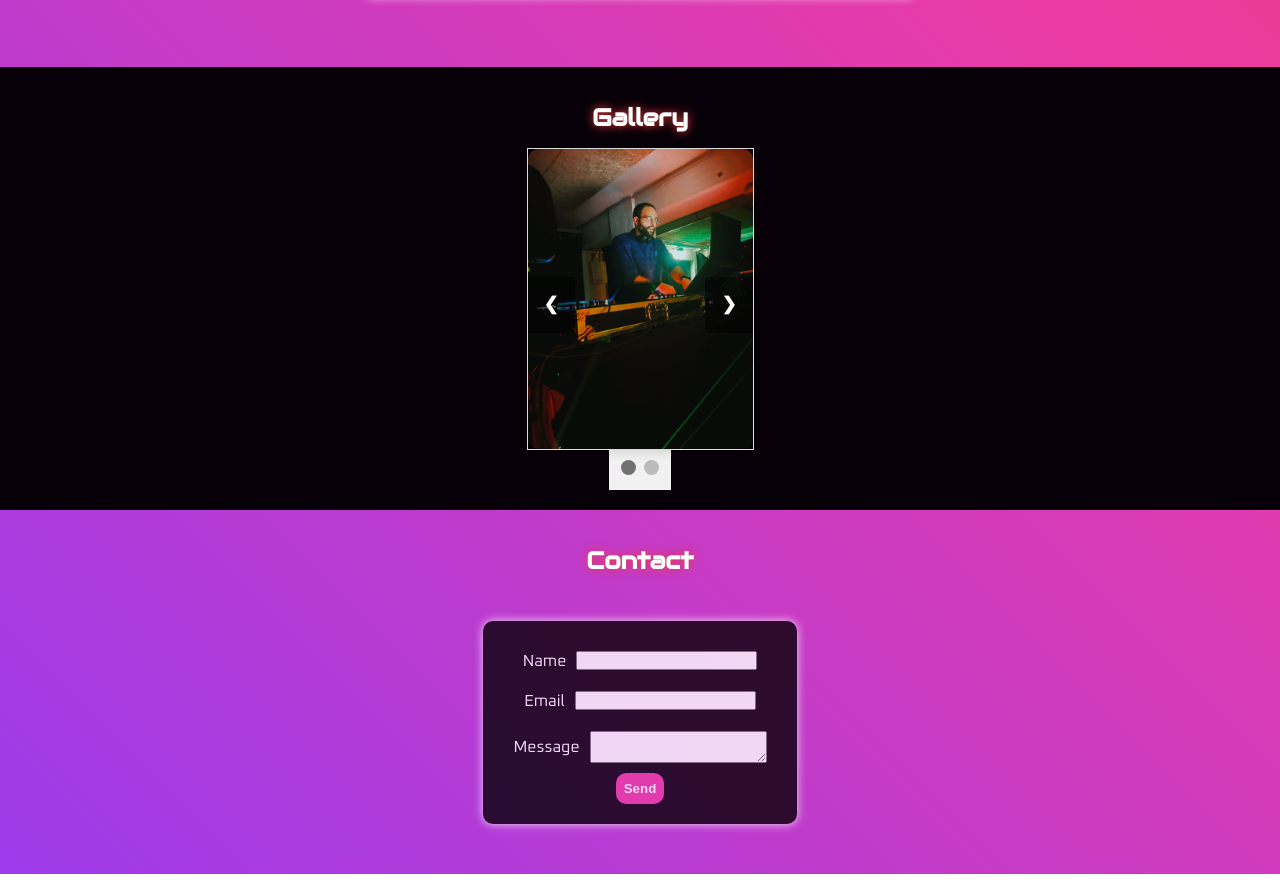
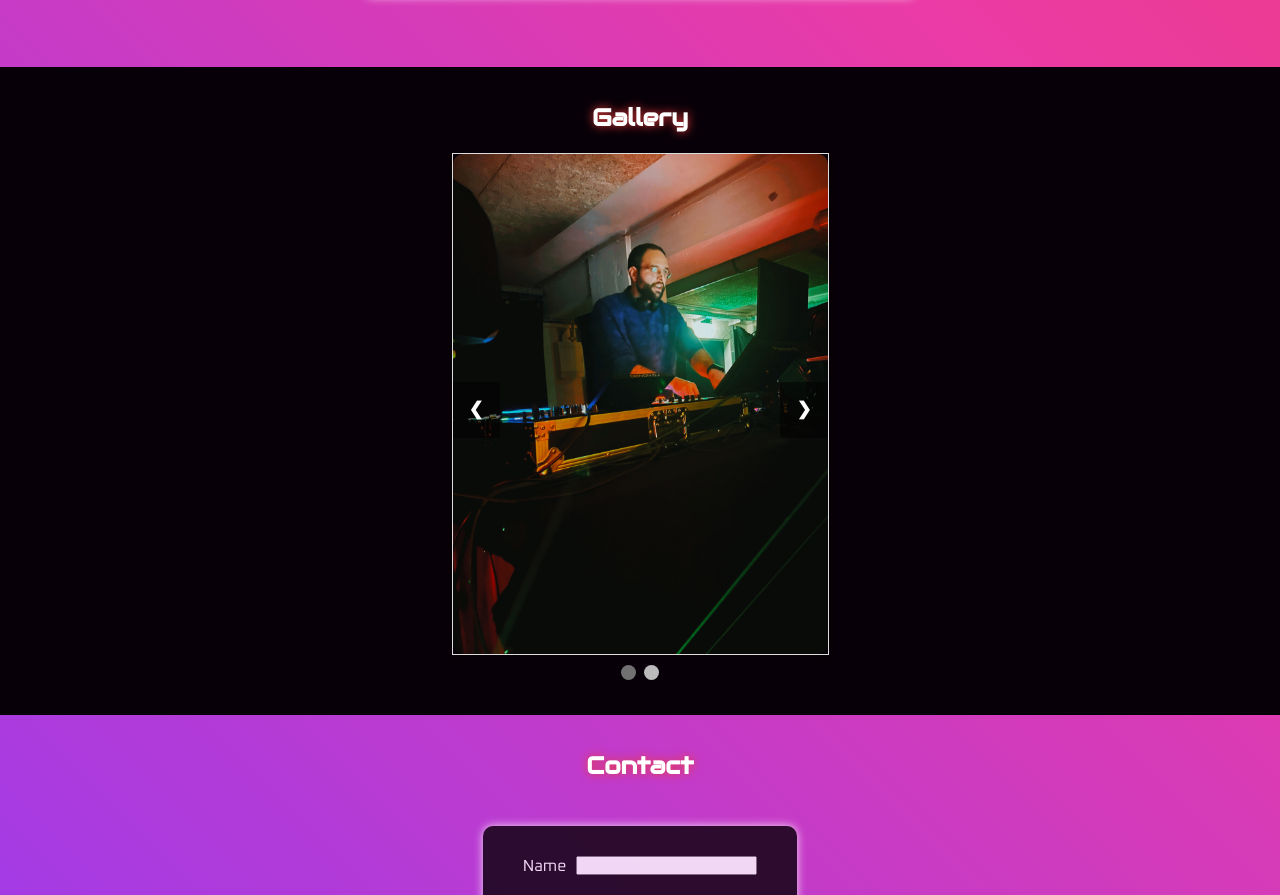
Before and after one commit to clizzix/dafinchiwebsite, a plain HTML site: page index.html in a window 1280 px wide. Shown: the part 1674-2569 px from the top of the page. Before the commit the page ends 2548 px from the top, so only its background shows below. Drawn offline with Linux system fonts and the light colour scheme.

Commit message:
applied styling to the gallery dots nav

```diff
--- a/styles.css
+++ b/styles.css
@@ -322,6 +322,9 @@ audio {
 #gallery {
     background: var(--bar-color);
 }
+#gallery h2 {
+    padding-bottom: 20px;
+}
 
 .gallery-container {
     max-width: 800px;
@@ -379,7 +382,7 @@ audio {
 .dots {
     padding: 10px;
     text-align: center;
-    background-color: #f1f1f1;
+    background-color: var(--bar-color);
 }
 
 
@@ -419,9 +422,8 @@ audio {
 
 #gallery .gallery-container img {
     width: 100%;
-    height: auto;
     border-radius: 10px;
-    height: 300px; /* Beispielhöhe, anpassen nach Bedarf */
+    height: 500px; /* Beispielhöhe, anpassen nach Bedarf */
     object-fit: cover; /* Wichtig, um das Seitenverhältnis beizubehalten */
     box-shadow: 0 4px 8px rgba(0, 0, 0, 0.1);
 }
```
